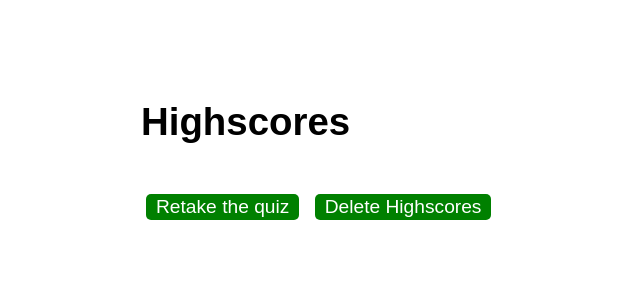
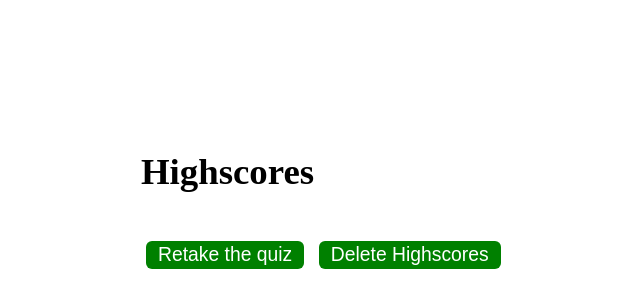
Before and after one commit to austinslatey/coding-quiz, a plain HTML site: page highscores.html in a window 1280 px wide. Shown: the whole page, without its empty margins (199-839 px from the left). Drawn offline with Linux system fonts and the light colour scheme.

Commit message:
restructured css

```diff
--- a/assets/css/styles.css
+++ b/assets/css/styles.css
@@ -1,12 +1,12 @@
 body {
-    font-family: Arial;
-    font-size: 120%;
+    font-family: 'Times New Roman', Times, serif;
+    font-size: 115%;
   }
 
   a {
     color: green;
-    text-decoration: none;
-    transition: color 0.1s;
+    text-decoration: underline;
+    transition: color 0.2s;
   }
 
   a:hover {
@@ -14,20 +14,20 @@ body {
   }
 
   button {
-    display: inline-block;
+    display: -moz-inline-box;
     margin: 5px;
-    cursor: pointer;
-    font-size: 100%;
+    cursor: progress;
+    font-size: 105%;
     background-color: green;
-    border-radius: 5px;
-    padding: 2px 10px;
+    border-radius: 6px;
+    padding: 3px 12px;
     color: white;
-    border: 0;
+    border: blue;
     transition: background-color 0.1s;
   }
 
   button:hover {
-    background-color: #8570a5;
+    background-color: rgb(red, green, blue);
   }
 
   .choices button {
@@ -35,12 +35,12 @@ body {
   }
 
   input[type="text"] {
-    font-size: 100%;
+    font-size: 105%;
   }
 
   ul {
     padding-left: 0px;
-    max-height: 400px;
+    max-height: 375px;
     overflow: auto;
   }
 
@@ -54,7 +54,7 @@ body {
   }
 
   .container {
-    margin: 100px auto 0 auto;
+    margin: 150px auto 0 auto;
     max-width: 600px;
   }
 
@@ -67,7 +67,7 @@ body {
   }
 
   .scores {
-    position: absolute;
+    position: static;
     top: 10px;
     left: 10px;
   }
@@ -82,7 +82,7 @@ body {
   }
 
   .timer {
-    position: absolute;
+    position: static;
     top: 10px;
     right: 10px;
   }
```
